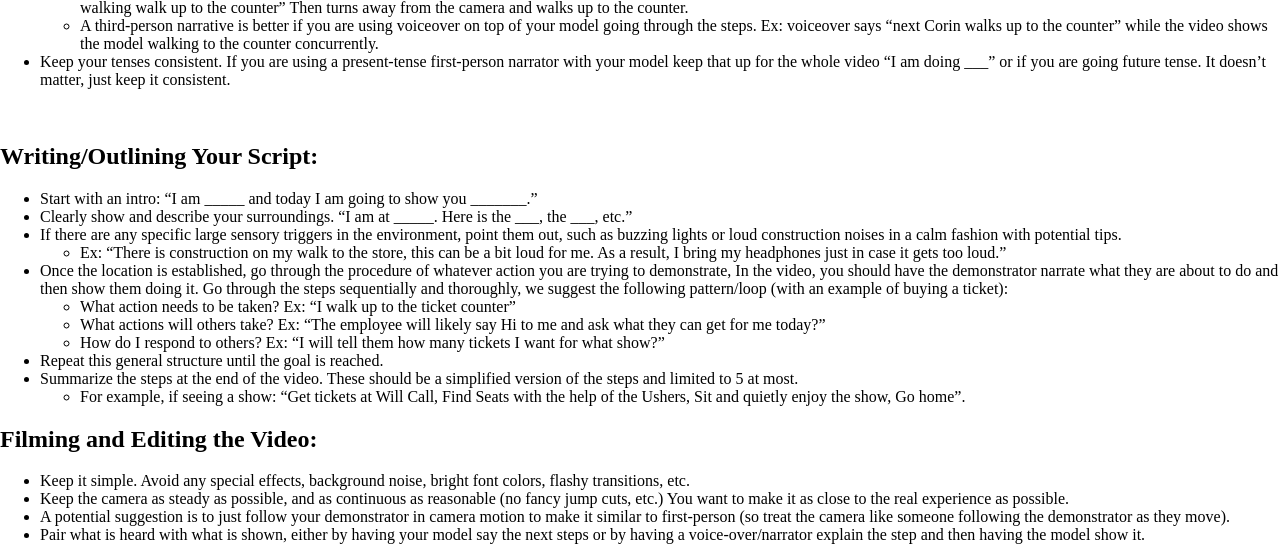
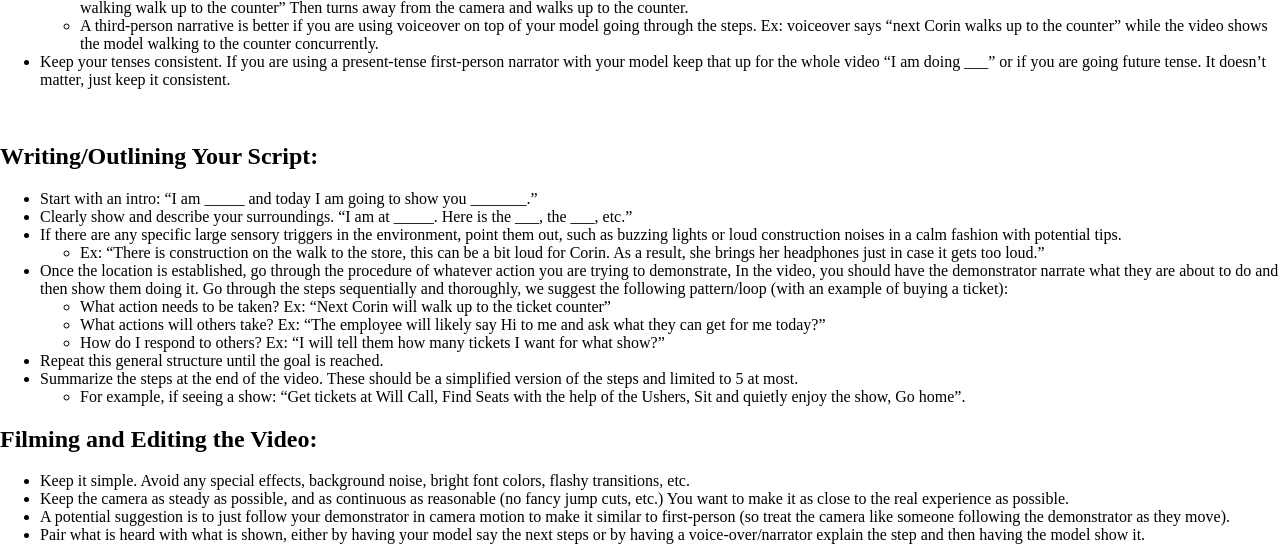
Before and after one commit to Corin-M/CapstoneProgress, a Flask app: page /howTo in a window 1280 px wide. Shown: the part 302-850 px from the top of the page. Run offline with Flask 2, Linux system fonts and the light colour scheme.

Commit message:
Adding third-person examples to instructions

```diff
--- a/templates/howTo.html
+++ b/templates/howTo.html
@@ -48,9 +48,9 @@
     <li>Start with an intro: “I am _____ and today I am going to show you _______.” </li>
     <li> Clearly show and describe your surroundings. “I am at _____. Here is the ___, the ___, etc.” </li>
     <li> If there are any specific large sensory triggers in the environment, point them out, such as buzzing lights or loud construction noises in a calm fashion with potential tips.
-        <ul><li> Ex: “There is construction on my walk to the store, this can be a bit loud for me. As a result, I bring my headphones just in case it gets too loud.”</li></ul></li>
+        <ul><li> Ex: “There is construction on the walk to the store, this can be a bit loud for Corin. As a result, she brings her headphones just in case it gets too loud.”</li></ul></li>
     <li> Once the location is established, go through the procedure of whatever action you are trying to demonstrate, In the video, you should have the demonstrator narrate what they are about to do and then show them doing it. Go through the steps sequentially and thoroughly, we suggest the following pattern/loop (with an example of buying a ticket):
-        <ul><li> What action needs to be taken? Ex: “I walk up to the ticket counter”</li>
+        <ul><li> What action needs to be taken? Ex: “Next Corin will walk up to the ticket counter”</li>
         <li> What actions will others take? Ex: “The employee will likely say Hi to me and ask what they can get for me today?”</li>
         <li> How do I respond to others? Ex: “I will tell them how many tickets I want for what show?”</li></ul></li>
     <li>Repeat this general structure until the goal is reached. </li>
```
